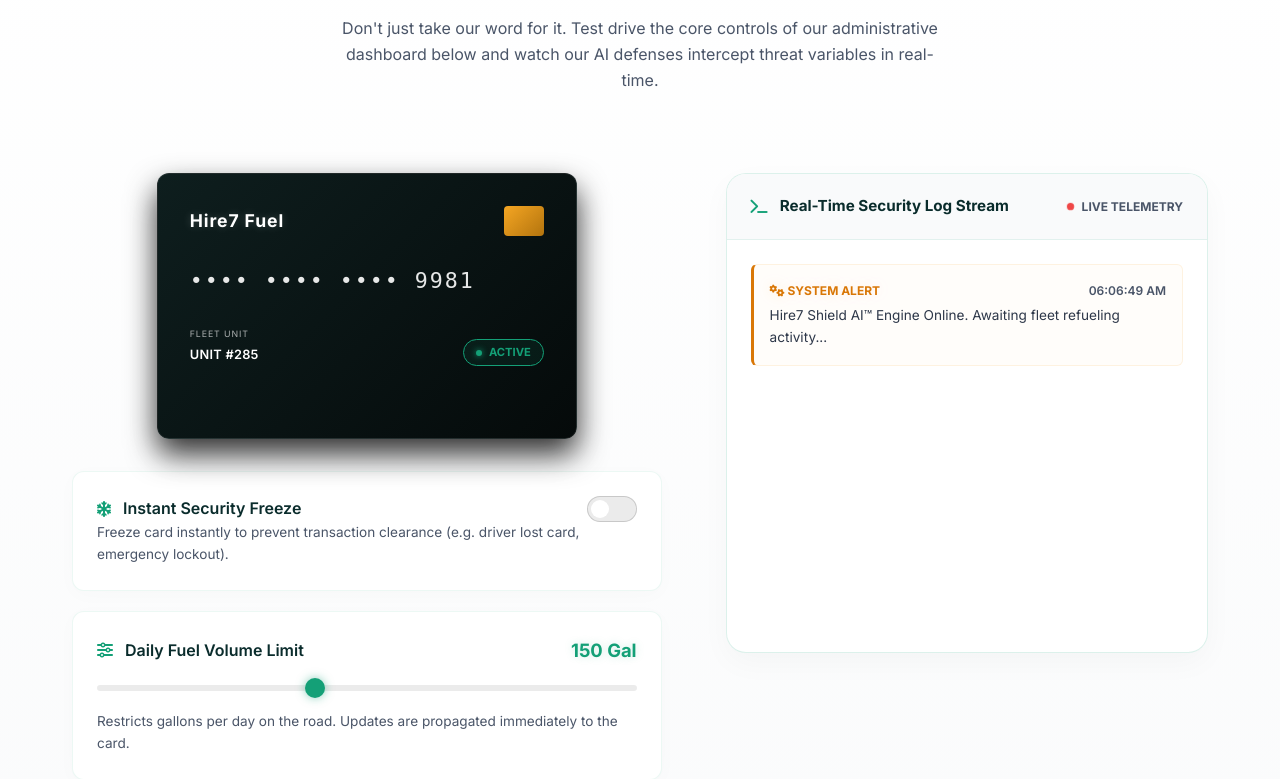
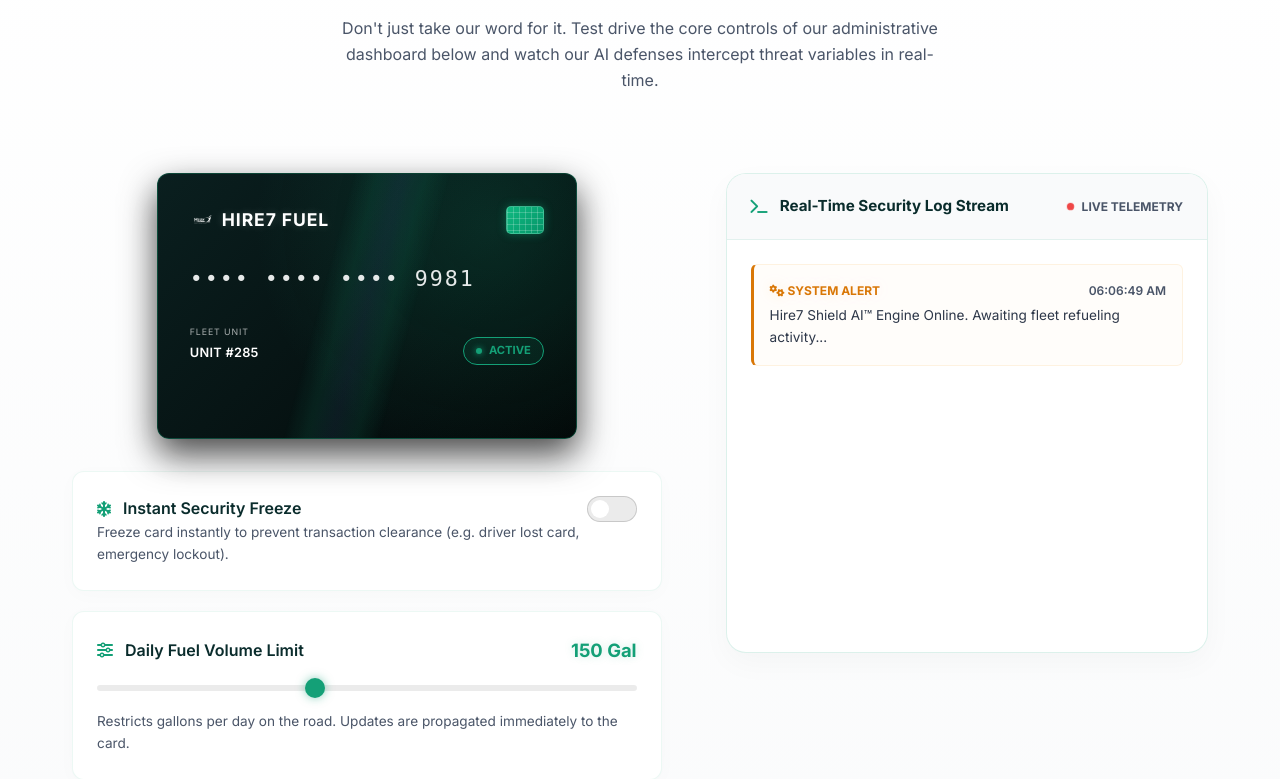
Before and after one commit to IO-Builds-Internal/hire7fuel_v1, a Node server app: page / in a window 1280 px wide. Shown: the part 2795-3574 px from the top of the page. Run offline with Node 20, Linux system fonts and the light colour scheme; data comes from the database, SQL or seed files in the repository; some libraries are stand-ins or nearby versions.

Commit message:
design: increase footer logo size/visibility and upgrade interactive card styles

```diff
--- a/public/css/components.css
+++ b/public/css/components.css
@@ -757,14 +757,14 @@
 }
 
 .footer-logo-img {
-  height: 40px;
+  height: 52px;
   width: auto;
   max-width: 140px;
   object-fit: contain;
   border-radius: var(--radius-sm);
   border: 1.5px solid rgba(20, 160, 119, 0.35); /* Premium stroke */
-  padding: 3px 6px;
-  background: rgba(13, 79, 79, 0.3);
+  padding: 4px 8px;
+  background: #ffffff;
   position: relative;
   z-index: 1;
   box-shadow: 0 0 10px rgba(20, 160, 119, 0.1);
--- a/public/css/emulator.css
+++ b/public/css/emulator.css
@@ -184,21 +184,36 @@
 }
 
 .emulator-card-render {
-  background: linear-gradient(135deg, #0e1e1e 0%, #050a0a 100%);
-  border: 1px solid rgba(255, 255, 255, 0.1);
+  background: radial-gradient(circle at 80% 20%, rgba(20, 160, 119, 0.18) 0%, transparent 60%),
+              linear-gradient(135deg, #0a1f1f 0%, #030808 100%);
+  border: 1.5px solid rgba(20, 160, 119, 0.35);
   border-radius: var(--radius-md);
   padding: 2rem;
   aspect-ratio: 1.58 / 1;
   position: relative;
   overflow: hidden;
-  box-shadow: var(--shadow-premium), 0 15px 30px rgba(0,0,0,0.8);
+  box-shadow: var(--shadow-premium), 0 15px 35px rgba(0,0,0,0.7);
   transition: all var(--transition-normal);
+}
+
+.emulator-card-render::after {
+  content: '';
+  position: absolute;
+  top: 0; left: 0; right: 0; bottom: 0;
+  background: linear-gradient(105deg, transparent 40%, rgba(20, 160, 119, 0.12) 45%, rgba(96, 165, 250, 0.08) 50%, rgba(20, 160, 119, 0.12) 55%, transparent 60%);
+  z-index: 1;
+  pointer-events: none;
+  transition: opacity var(--transition-normal);
 }
 
 .emulator-card-render.frozen {
   background: linear-gradient(135deg, #1c1c1c 0%, #0c0c0c 100%);
   border-color: rgba(239, 68, 68, 0.2);
   box-shadow: var(--shadow-premium), 0 0 30px rgba(239, 68, 68, 0.1);
+}
+
+.emulator-card-render.frozen::after {
+  opacity: 0.15;
 }
 
 .emulator-card-render.frozen::before {
@@ -226,10 +241,23 @@
 }
 
 .card-chip {
-  width: 40px;
-  height: 30px;
-  background: linear-gradient(135deg, #f5a623 0%, #b3740e 100%);
-  border-radius: 4px;
+  width: 38px;
+  height: 28px;
+  background: linear-gradient(135deg, #10b981 0%, #059669 100%);
+  border-radius: 5px;
+  border: 1px solid rgba(255, 255, 255, 0.2);
+  box-shadow: 0 0 10px rgba(16, 185, 129, 0.4);
+  position: relative;
+  overflow: hidden;
+}
+
+.card-chip::before {
+  content: '';
+  position: absolute;
+  top: 0; left: 0; right: 0; bottom: 0;
+  background:
+    linear-gradient(90deg, rgba(255, 255, 255, 0.2) 1px, transparent 1px) 0 0 / 6px 100%,
+    linear-gradient(0deg, rgba(255, 255, 255, 0.2) 1px, transparent 1px) 0 0 / 100% 6px;
 }
 
 .card-number {
--- a/views/index.ejs
+++ b/views/index.ejs
@@ -245,7 +245,7 @@
             <div class="highlight-glow"></div>
             <div class="emulator-card-render" id="emulator-card">
               <div class="card-top">
-                <span class="card-brand"><%= config.brand.name %></span>
+                <span class="card-brand" style="display: flex; align-items: center; gap: 0.5rem;"><img src="<%= config.brand.logo %>" alt="Logo" style="height: 16px; width: auto; object-fit: contain; filter: brightness(0) invert(1);"> HIRE7 FUEL</span>
                 <div class="card-chip"></div>
               </div>
               <div class="card-number">•••• •••• •••• 9981</div>
```
